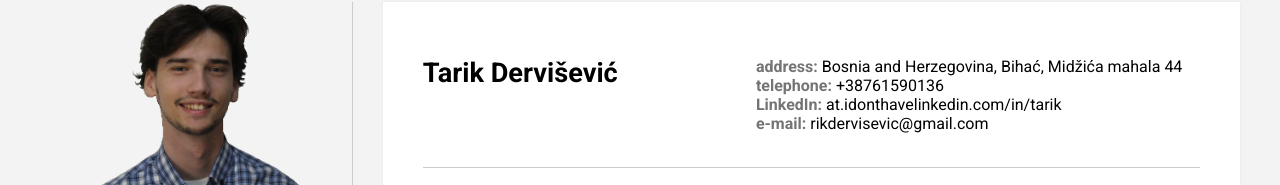
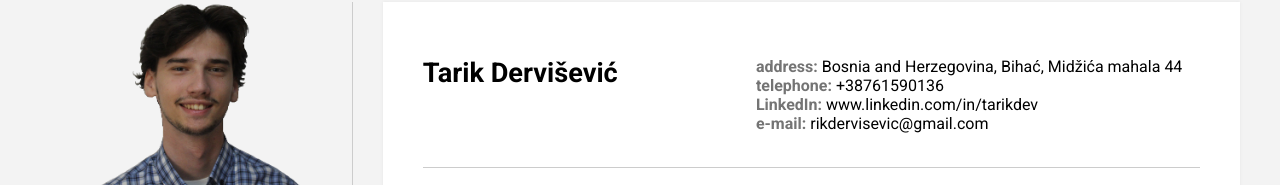
Before and after one commit to TarikDervisevic/my-portfolio, a React (Create React App) app in the folder frontend/: page /about in a window 1280 px wide. Shown: the part 199-384 px from the top of the page. Built offline with nearby package versions, Linux system fonts and the light colour scheme.

Commit message:
changed contact links

```diff
--- a/frontend/src/components/AboutMeComps/Article/Article.js
+++ b/frontend/src/components/AboutMeComps/Article/Article.js
@@ -30,7 +30,7 @@ const Article = (props) => {
                         <div className={`${screenSize === "medium" || screenSize === "small" || screenSize === "extraSmall" ? classes.Info : null}`}>
                             <div><span className={classes.InfoName}>address:</span> Bosnia and Herzegovina, Bihać, Midžića mahala 44</div>
                             <div><span className={classes.InfoName}>telephone:</span> +38761590136</div>
-                            <div><span className={classes.InfoName}>LinkedIn:</span> at.idonthavelinkedin.com/in/tarik</div>
+                            <div><span className={classes.InfoName}>LinkedIn:</span> www.linkedin.com/in/tarikdev</div>
                             <div><span className={classes.InfoName}>e-mail:</span> rikdervisevic@gmail.com</div>
                         </div>
                     </div>
--- a/frontend/src/components/ContactComps/ContactContainer/ContactContainer.js
+++ b/frontend/src/components/ContactComps/ContactContainer/ContactContainer.js
@@ -12,10 +12,12 @@ const ContactContainer = (props) => {
                     <div className={setResponsiveClassName(classes, screenSize, "ContactContainer")}>
                         <div className={setResponsiveClassName(classes, screenSize, "Email")}>Email: rikdervisevic@gmail.com</div>
                         <div className={setResponsiveClassName(classes, screenSize, "Email")}>Telephone: +38761590136</div>
-                        <div className={setResponsiveClassName(classes, screenSize, "LinkedIn")}>
-                            <div className={setResponsiveClassName(classes, screenSize, "LinkedInText")}>Linked</div>
-                            <img className={setResponsiveClassName(classes, screenSize, "LinkedInIcon")} src={LinkedInIcon}/>
-                        </div>
+                        <a href="https://www.linkedin.com/in/tarikdev/">
+                            <div className={setResponsiveClassName(classes, screenSize, "LinkedIn")}>
+                                <div className={setResponsiveClassName(classes, screenSize, "LinkedInText")}>Linked</div>
+                                <img className={setResponsiveClassName(classes, screenSize, "LinkedInIcon")} src={LinkedInIcon}/>
+                            </div>
+                        </a>
                     </div>
     )
 }
--- a/frontend/src/components/ContactComps/ContactContainer/ContactContainer.module.css
+++ b/frontend/src/components/ContactComps/ContactContainer/ContactContainer.module.css
@@ -1,3 +1,8 @@
+a {
+    text-decoration: none;
+    color: black;
+}
+
 .ContactContainer {
 
     padding-top: 2vw;
```
